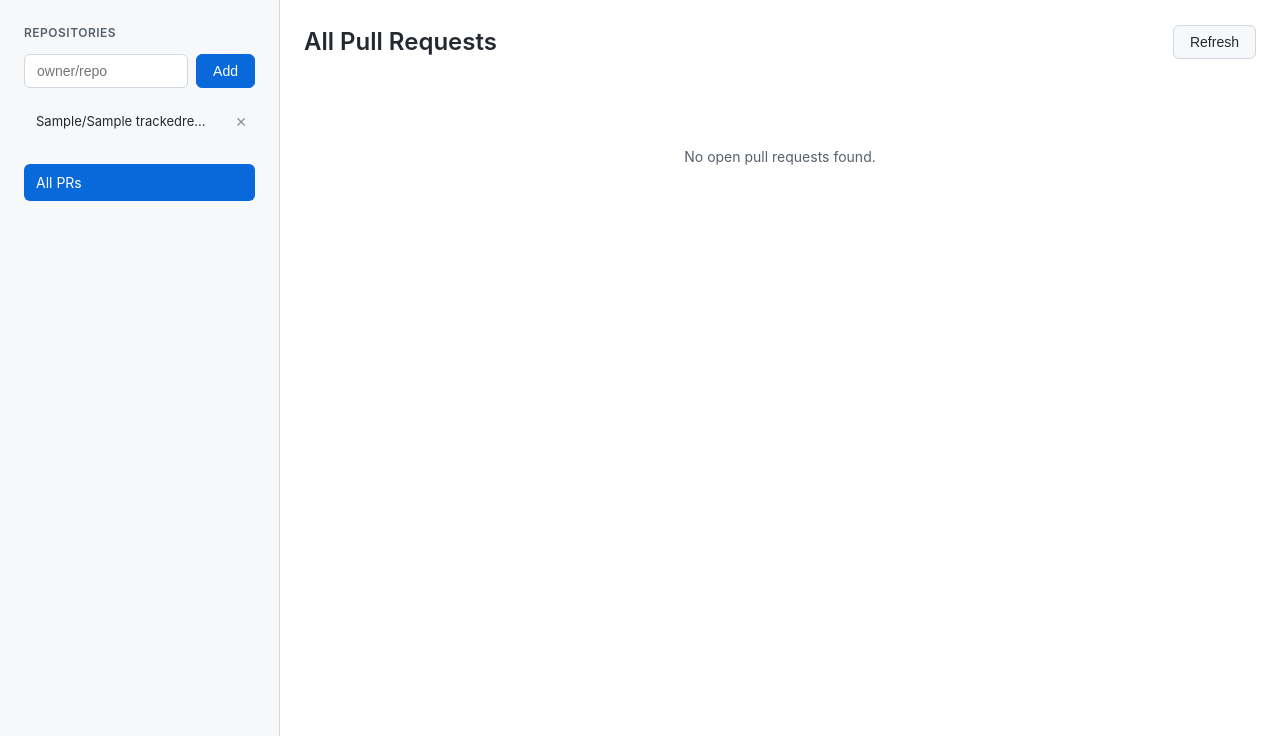
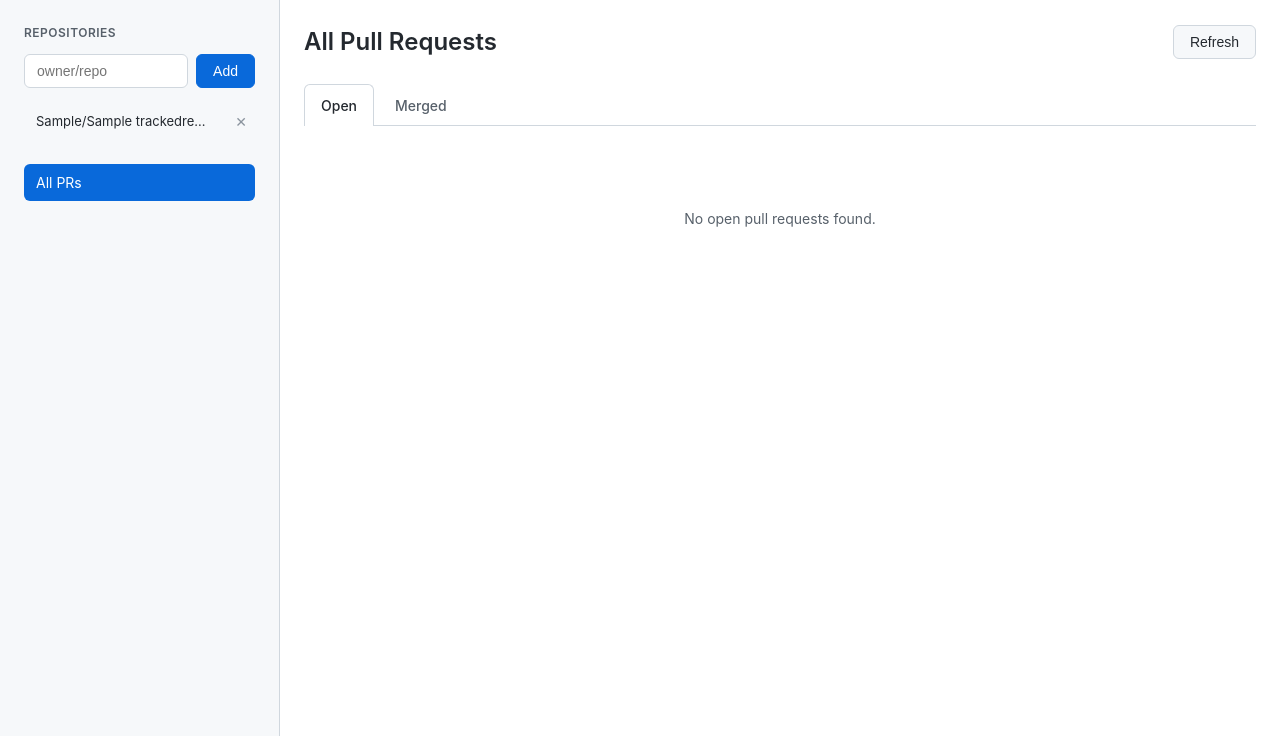
Before and after one commit to aobolensk/prdash, a Django app: page /prs/ in a window 1280 px wide. Shown: the part 64-800 px from the top of the page. Run offline with Django 5.2, Linux system fonts and the light colour scheme; a user stored in the database is signed in; tables that the repository leaves empty hold one stand-in row (values such as "Sample post"); some libraries are stand-ins or nearby versions.

Commit message:
Add an opportunity to see already merged PRs

```diff
--- a/dashboard/github_client.py
+++ b/dashboard/github_client.py
@@ -45,6 +45,7 @@ class PullRequestInfo:
     draft: bool
     additions: int
     deletions: int
+    merged_at: Optional[datetime] = None
 
     @property
     def repo_full_name(self) -> str:
@@ -230,6 +231,7 @@ class GitHubClient:
                         }}
                         createdAt
                         updatedAt
+                        mergedAt
                         isDraft
                         additions
                         deletions
@@ -337,6 +339,10 @@ class GitHubClient:
                 # Parse review status
                 review_status = self._parse_review_status_from_graphql(pr_data)
 
+                merged_at = None
+                if pr_data.get('mergedAt'):
+                    merged_at = datetime.fromisoformat(pr_data['mergedAt'].replace('Z', '+00:00'))
+
                 pr_info = PullRequestInfo(
                     number=pr_data['number'],
                     title=pr_data['title'],
@@ -353,6 +359,7 @@ class GitHubClient:
                     draft=pr_data.get('isDraft', False),
                     additions=pr_data.get('additions', 0),
                     deletions=pr_data.get('deletions', 0),
+                    merged_at=merged_at,
                 )
                 result.append(pr_info)
 
@@ -526,6 +533,61 @@ class GitHubClient:
         all_prs.sort(key=lambda pr: pr.updated_at, reverse=True)
         return all_prs
 
+    def get_merged_prs_for_repo(self, owner: str, name: str) -> list[PullRequestInfo]:
+        """Get recently merged PRs authored by the user for a specific repository."""
+        if not self.client:
+            return []
+
+        try:
+            github_user = self.client.get_user()
+            user_login = github_user.login
+
+            # Use GitHub Search API to find merged PRs by author
+            query = f"repo:{owner}/{name} is:pr is:merged author:{user_login}"
+            issues = self.client.search_issues(query, sort='updated', order='desc')
+
+            # Collect PR numbers (limit to 50 most recent)
+            pr_numbers = [issue.number for issue in issues][:50]
+
+            if not pr_numbers:
+                return []
+
+            result = self._fetch_prs_batch_graphql(owner, name, pr_numbers)
+
+            # Sort by merged_at descending
+            result.sort(key=lambda pr: pr.merged_at or pr.updated_at, reverse=True)
+            return result
+        except Exception as e:
+            print(f"ERROR: Failed to get merged PRs for {owner}/{name}: {e}")
+            return []
+
+    def get_all_merged_prs(self, repos: list[tuple[str, str]]) -> list[PullRequestInfo]:
+        """Get all recently merged PRs authored by the user across multiple repositories."""
+        if not repos:
+            return []
+
+        all_prs = []
+
+        # Fetch PRs from all repos in parallel
+        with ThreadPoolExecutor(max_workers=min(10, len(repos))) as executor:
+            future_to_repo = {
+                executor.submit(self.get_merged_prs_for_repo, owner, name): (owner, name)
+                for owner, name in repos
+            }
+
+            for future in as_completed(future_to_repo):
+                repo = future_to_repo[future]
+                try:
+                    prs = future.result()
+                    all_prs.extend(prs)
+                except Exception as e:
+                    owner, name = repo
+                    print(f"ERROR: Failed to fetch merged PRs for {owner}/{name}: {e}")
+
+        # Sort by merged_at descending
+        all_prs.sort(key=lambda pr: pr.merged_at or pr.updated_at, reverse=True)
+        return all_prs
+
     def _issue_to_pr_info_fast(self, issue, repo_owner: str, repo_name: str) -> PullRequestInfo:
         """Convert a PyGithub Issue (from search) to PullRequestInfo - FAST path with no extra API calls."""
         labels = [
--- a/dashboard/static/dashboard/css/styles.css
+++ b/dashboard/static/dashboard/css/styles.css
@@ -382,6 +382,42 @@ a:hover {
     margin: 0;
 }
 
+/* Tab navigation */
+.tab-navigation {
+    display: flex;
+    gap: 4px;
+    margin-bottom: 20px;
+    border-bottom: 1px solid var(--color-border);
+    padding-bottom: 0;
+}
+
+.tab {
+    padding: 10px 16px;
+    font-size: 14px;
+    font-weight: 500;
+    color: var(--color-text-secondary);
+    border-radius: 6px 6px 0 0;
+    border: 1px solid transparent;
+    border-bottom: none;
+    margin-bottom: -1px;
+    background: none;
+    cursor: pointer;
+    transition: all 0.15s ease;
+}
+
+.tab:hover {
+    color: var(--color-text);
+    text-decoration: none;
+    background-color: var(--color-bg-tertiary);
+}
+
+.tab.active {
+    color: var(--color-text);
+    background-color: var(--color-bg);
+    border-color: var(--color-border);
+    border-bottom-color: var(--color-bg);
+}
+
 /* PR list */
 .pr-list {
     display: flex;
@@ -487,6 +523,14 @@ a:hover {
 
 .pr-time {
     color: var(--color-text-muted);
+}
+
+.pr-merged {
+    color: #8250df;
+}
+
+[data-theme="dark"] .pr-merged {
+    color: #a371f7;
 }
 
 .pr-draft {
--- a/dashboard/templates/dashboard/partials/_pr_card.html
+++ b/dashboard/templates/dashboard/partials/_pr_card.html
@@ -37,7 +37,11 @@
             <div class="pr-meta">
                 <span class="pr-repo">{{ pr.repo_full_name }}</span>
                 <span class="pr-number">#{{ pr.number }}</span>
-                <span class="pr-time">updated {{ pr.updated_at|time_ago }}</span>
+                {% if pr.merged_at %}
+                    <span class="pr-time pr-merged">merged {{ pr.merged_at|time_ago }}</span>
+                {% else %}
+                    <span class="pr-time">updated {{ pr.updated_at|time_ago }}</span>
+                {% endif %}
                 {% if pr.ci_status.total_count > 0 %}
                     <span class="pr-ci-count">CI: {{ pr.ci_status.passed_count }}/{{ pr.ci_status.total_count }}</span>
                 {% endif %}
--- /dev/null
+++ b/dashboard/templates/dashboard/partials/_pr_content.html
@@ -0,0 +1,22 @@
+{% load dashboard_tags %}
+
+<div class="tab-navigation">
+    <a href="{% if current_repo %}{% url 'dashboard:repo_pr_list' current_repo.owner current_repo.name %}{% else %}{% url 'dashboard:pr_list' %}{% endif %}"
+       class="tab {% if active_tab == 'open' %}active{% endif %}"
+       hx-get="{% if current_repo %}{% url 'dashboard:repo_pr_list' current_repo.owner current_repo.name %}{% else %}{% url 'dashboard:pr_list' %}{% endif %}"
+       hx-target="#pr-content"
+       hx-swap="innerHTML"
+       hx-push-url="true">
+        Open
+    </a>
+    <a href="{% if current_repo %}{% url 'dashboard:repo_merged_pr_list' current_repo.owner current_repo.name %}{% else %}{% url 'dashboard:merged_pr_list' %}{% endif %}"
+       class="tab {% if active_tab == 'merged' %}active{% endif %}"
+       hx-get="{% if current_repo %}{% url 'dashboard:repo_merged_pr_list' current_repo.owner current_repo.name %}{% else %}{% url 'dashboard:merged_pr_list' %}{% endif %}"
+       hx-target="#pr-content"
+       hx-swap="innerHTML"
+       hx-push-url="true">
+        Merged
+    </a>
+</div>
+
+{% include 'dashboard/partials/_pr_list.html' %}
--- a/dashboard/templates/dashboard/partials/_pr_list.html
+++ b/dashboard/templates/dashboard/partials/_pr_list.html
@@ -9,7 +9,11 @@
 {% else %}
     <div class="empty-state">
         {% if repos %}
-            <p>No open pull requests found.</p>
+            {% if active_tab == 'merged' %}
+                <p>No merged pull requests found.</p>
+            {% else %}
+                <p>No open pull requests found.</p>
+            {% endif %}
         {% else %}
             <p>Add a repository to start tracking your PRs.</p>
         {% endif %}
--- a/dashboard/templates/dashboard/partials/_repo_list.html
+++ b/dashboard/templates/dashboard/partials/_repo_list.html
@@ -4,7 +4,7 @@
             <a href="{% url 'dashboard:repo_pr_list' repo.owner repo.name %}"
                class="repo-link {% if current_repo and current_repo.id == repo.id %}active{% endif %}"
                hx-get="{% url 'dashboard:repo_pr_list' repo.owner repo.name %}"
-               hx-target="#pr-container"
+               hx-target="#pr-content"
                hx-swap="innerHTML"
                hx-push-url="true">
                 {{ repo.full_name }}
--- a/dashboard/templates/dashboard/pr_list.html
+++ b/dashboard/templates/dashboard/pr_list.html
@@ -34,7 +34,7 @@
             <a href="{% url 'dashboard:pr_list' %}"
                class="sidebar-link {% if not current_repo %}active{% endif %}"
                hx-get="{% url 'dashboard:pr_list' %}"
-               hx-target="#pr-container"
+               hx-target="#pr-content"
                hx-swap="innerHTML"
                hx-push-url="true">
                 All PRs
@@ -54,8 +54,8 @@
             <div class="refresh-wrapper">
                 <span class="refresh-spinner htmx-indicator" id="refresh-spinner"></span>
                 <button class="btn btn-secondary"
-                        hx-get="{% if current_repo %}{% url 'dashboard:repo_pr_list' current_repo.owner current_repo.name %}{% else %}{% url 'dashboard:pr_list' %}{% endif %}"
-                        hx-target="#pr-container"
+                        hx-get="{% if current_repo %}{% if active_tab == 'merged' %}{% url 'dashboard:repo_merged_pr_list' current_repo.owner current_repo.name %}{% else %}{% url 'dashboard:repo_pr_list' current_repo.owner current_repo.name %}{% endif %}{% else %}{% if active_tab == 'merged' %}{% url 'dashboard:merged_pr_list' %}{% else %}{% url 'dashboard:pr_list' %}{% endif %}{% endif %}"
+                        hx-target="#pr-content"
                         hx-swap="innerHTML"
                         hx-indicator="#refresh-spinner">
                     Refresh
@@ -63,8 +63,8 @@
             </div>
         </div>
 
-        <div id="pr-container">
-            {% include 'dashboard/partials/_pr_list.html' %}
+        <div id="pr-content">
+            {% include 'dashboard/partials/_pr_content.html' %}
         </div>
     </section>
 </div>
--- a/dashboard/urls.py
+++ b/dashboard/urls.py
@@ -6,7 +6,9 @@ app_name = 'dashboard'
 urlpatterns = [
     path('', views.home, name='home'),
     path('prs/', views.pr_list, name='pr_list'),
+    path('prs/merged/', views.merged_pr_list, name='merged_pr_list'),
     path('prs/<str:owner>/<str:repo>/', views.repo_pr_list, name='repo_pr_list'),
+    path('prs/<str:owner>/<str:repo>/merged/', views.repo_merged_pr_list, name='repo_merged_pr_list'),
     path('repos/add/', views.add_repo, name='add_repo'),
     path('repos/<int:repo_id>/remove/', views.remove_repo, name='remove_repo'),
 ]
--- a/dashboard/views.py
+++ b/dashboard/views.py
@@ -27,10 +27,33 @@ def pr_list(request):
         'prs': prs,
         'repos': repos,
         'current_repo': None,
+        'active_tab': 'open',
     }
 
     if request.headers.get('HX-Request') == 'true':
-        return render(request, 'dashboard/partials/_pr_list.html', context)
+        return render(request, 'dashboard/partials/_pr_content.html', context)
+
+    return render(request, 'dashboard/pr_list.html', context)
+
+
+@login_required
+def merged_pr_list(request):
+    """Show all merged PRs across all tracked repositories."""
+    repos = TrackedRepository.objects.filter(user=request.user)
+    repo_tuples = [(repo.owner, repo.name) for repo in repos]
+
+    client = GitHubClient(request.user)
+    prs = client.get_all_merged_prs(repo_tuples)
+
+    context = {
+        'prs': prs,
+        'repos': repos,
+        'current_repo': None,
+        'active_tab': 'merged',
+    }
+
+    if request.headers.get('HX-Request') == 'true':
+        return render(request, 'dashboard/partials/_pr_content.html', context)
 
     return render(request, 'dashboard/pr_list.html', context)
 
@@ -53,10 +76,38 @@ def repo_pr_list(request, owner, repo):
         'prs': prs,
         'repos': repos,
         'current_repo': current_repo,
+        'active_tab': 'open',
     }
 
     if request.headers.get('HX-Request') == 'true':
-        return render(request, 'dashboard/partials/_pr_list.html', context)
+        return render(request, 'dashboard/partials/_pr_content.html', context)
+
+    return render(request, 'dashboard/pr_list.html', context)
+
+
+@login_required
+def repo_merged_pr_list(request, owner, repo):
+    """Show merged PRs for a specific repository."""
+    repos = TrackedRepository.objects.filter(user=request.user)
+    current_repo = get_object_or_404(
+        TrackedRepository,
+        user=request.user,
+        owner=owner,
+        name=repo
+    )
+
+    client = GitHubClient(request.user)
+    prs = client.get_merged_prs_for_repo(owner, repo)
+
+    context = {
+        'prs': prs,
+        'repos': repos,
+        'current_repo': current_repo,
+        'active_tab': 'merged',
+    }
+
+    if request.headers.get('HX-Request') == 'true':
+        return render(request, 'dashboard/partials/_pr_content.html', context)
 
     return render(request, 'dashboard/pr_list.html', context)
 
```
